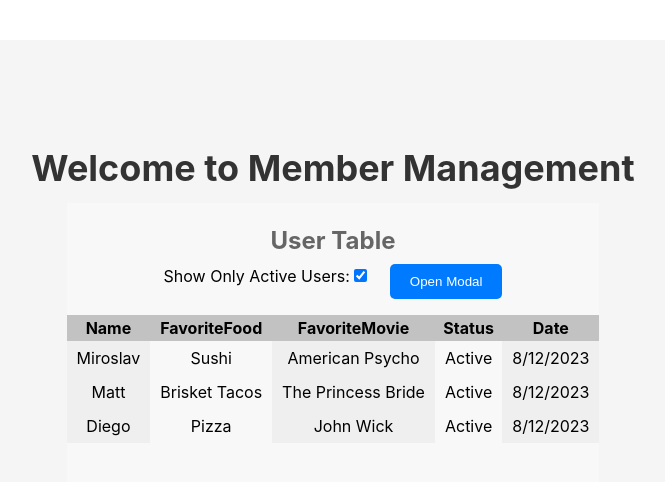
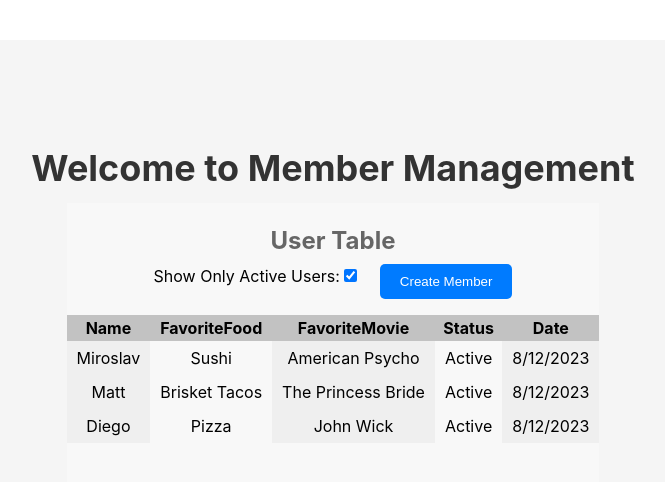
Before and after one commit to diegoareval/perseus-client, a React (Vite) app: page / in a window 1280 px wide. Shown: the top 482 px of the page, without its empty margins (307-972 px from the left). Built offline with nearby package versions, Linux system fonts and the light colour scheme.

Commit message:
fix: clean state after close modal

```diff
--- a/src/components/organisms/ModalUser.tsx
+++ b/src/components/organisms/ModalUser.tsx
@@ -41,7 +41,7 @@
 
     return (
         <>
-            <Button onClick={openModal}>Open Modal</Button>
+            <Button onClick={openModal}>Create Member</Button>
             <Modal isOpen={isModalOpen}>
                 <Subheading>Create New Member</Subheading>
                 <FormContainer onSubmit={handleSubmit}>
```
